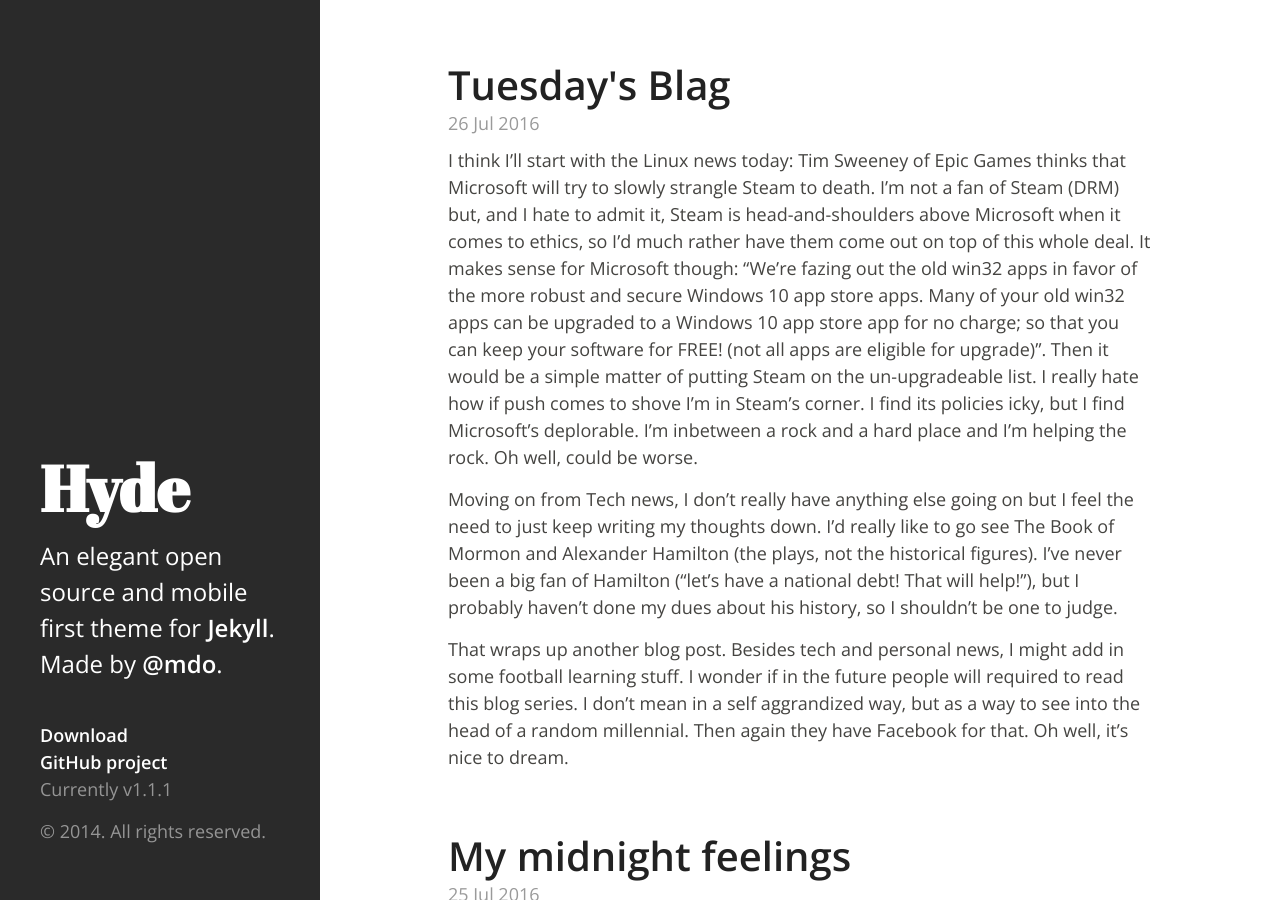
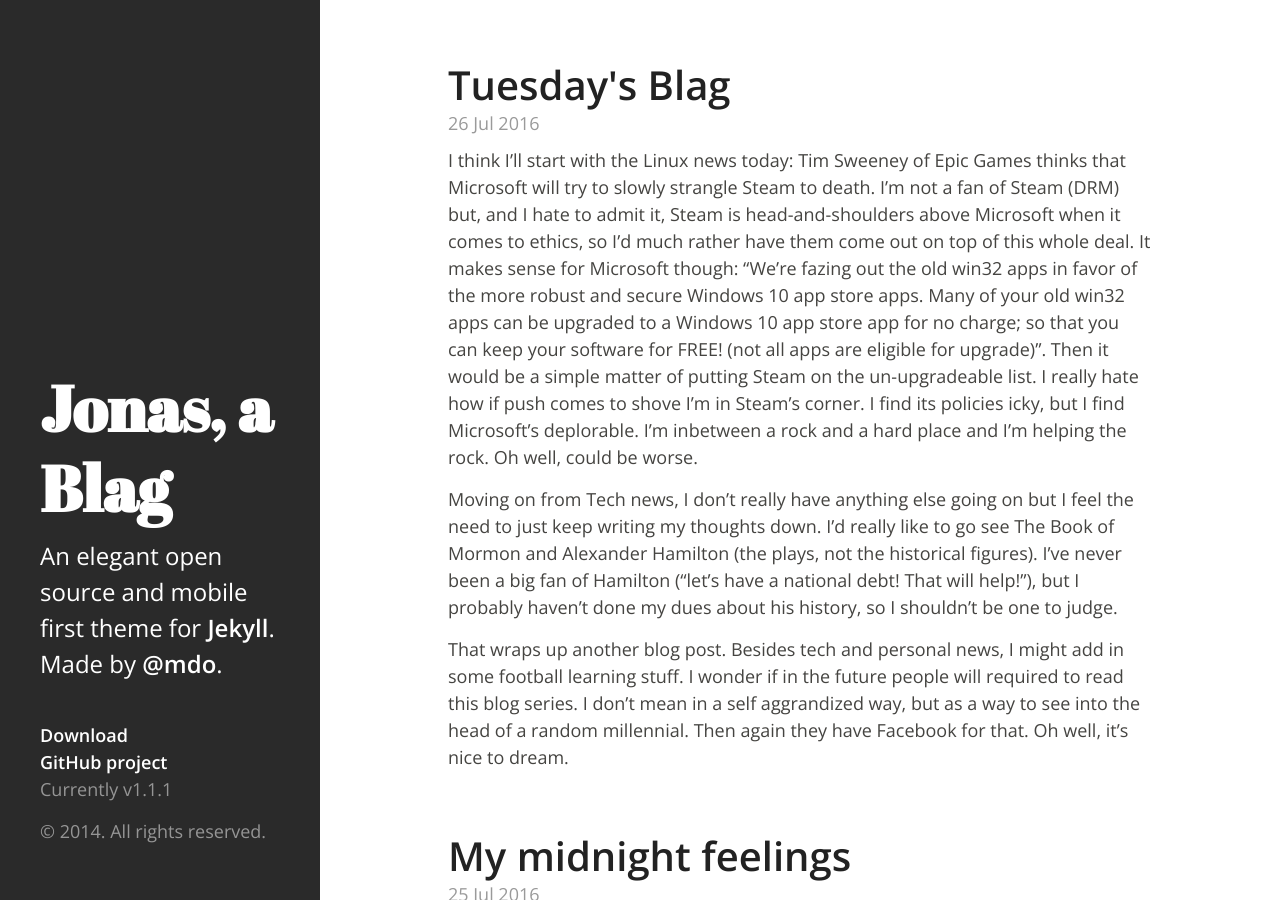
Before and after one commit to JSTrostle/JSTrostle, a Jekyll site: the page built from index.html, in a window 1280 px wide and 900 px high. Built offline with Jekyll 4.4.1, drawn with Linux system fonts in a browser that asks for light colours; Markdown is read by kramdown in place of the engine named in the settings; the list of posts is cut into pages by our own code.

Commit message:
Update _config.yml
Changing name

```diff
--- a/_config.yml
+++ b/_config.yml
@@ -1,4 +1,4 @@
-title:        Hyde
+title:        Jonas, a Blag
 tagline:      'Hyde, a Jekyll theme'
 description:  'An elegant open source and mobile first theme for <a href="http://jekyllrb.com" target="_blank">Jekyll</a>. Made by <a href="https://twitter.com/mdo" target="_blank">@mdo</a>.'
 url:          http://andhyde.com
```
